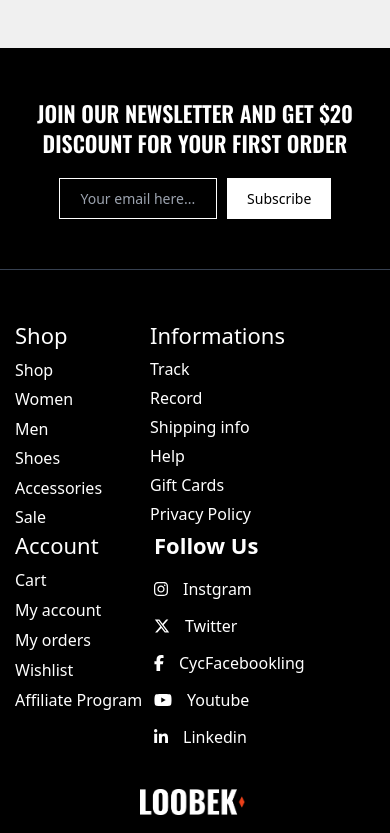
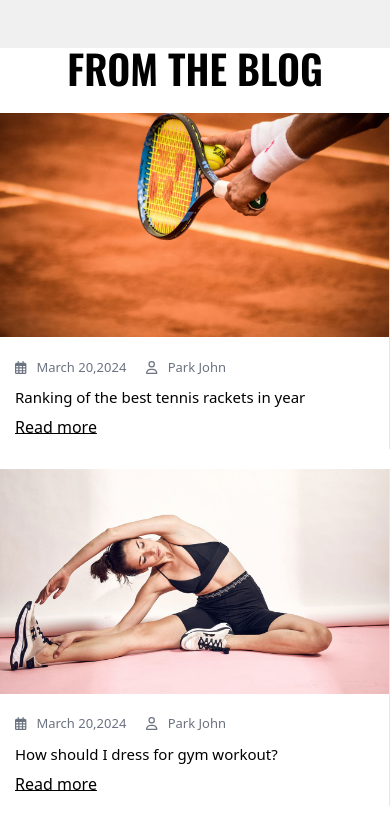
Before and after one commit to Himanshu00100/ProjectL, a React (Create React App) app: page / in a window 390 px wide. Shown: the part 5371-6204 px from the top of the page. Built offline with nearby package versions, Linux system fonts and the light colour scheme.

Commit message:
responsive code for banners and hero sections updated

```diff
--- a/src/Components/Main/Main.js
+++ b/src/Components/Main/Main.js
@@ -844,20 +844,56 @@ const Main = () => {
 
         {/* From the blog section starts from here */}
 
-        <div className='w-screen hidden h-[442.487px] mb-[100px] white px-[50px]  flex-col gap-y-[25px] '>
-          <h2 className='text-[40px] leading-[40px] font-oswald font-[600] 2xl:text-start'>FROM THE BLOG</h2>
+        <div className='w-screen flex  sm:h-[442.487px] mb-[50px] sm:mb-[100px] white  sm:px-[50px] flex-col gap-y-[25px]  '>
+          <h2 className='text-[40px] leading-[40px] font-oswald font-[600] sm:text-start'>FROM THE BLOG</h2>
 
-          <div className='w-full h-[442.487px] flex'>
+          <div className='w-full 2xl:h-[442.487px] flex flex-col sm:flex-row gap-y-[20px] sm:overflow-x-auto'>
 
             {/* blog 1 from here */}
             <div className='flex'>
-              <div className=' 2xl:h-[349.487px] bg-white 2xl:pr-[40px] border-r-[1px] border-gray-200 flex flex-col gap-y-[20px]'>
+              <div className=' sm:h-[349.487px] bg-white sm:pr-[40px] border-r-[1px] border-gray-200 flex flex-col gap-y-[20px]'>
 
                 {/* blog image 1 */}
-                <div className='2xl:w-[420.325px] 2xl:h-[242.488px] overflow-hidden bg-green-500 flex justify-center items-center '>
-                  <img src={blog1} alt='' className=' 2xl:hover:scale-[1.20] duration-[400ms] ease-out' />
+                <div className='sm:w-[420.325px] sm:h-[242.488px] overflow-hidden bg-green-500 flex justify-center items-center '>
+                  <img src={blog1} alt='' className=' sm:hover:scale-[1.20] duration-[400ms] ease-out' />
                 </div>
-                <div className='w-full h-[92px] bg-white'>
+                <div className='w-full h-[92px] bg-white pl-[15px] sm:pl-[0px]'>
+                  <div className='w-full h-[58px] bg-white flex flex-col gap-x-[10px] gap-y-[10px] '>
+                    {/* date and user  from here */}
+                    <div className='w-full h-[20px] bg-white flex items-center gap-x-[20px] text-gray-500 '>
+                      {/* date */}
+                      <span className='flex items-center gap-x-[10px]'>
+                        <FontAwesomeIcon icon={faCalendarDays} className='text-[13px]' />
+                        <p className='text-[13px] font-[400]'>March 20,2024</p>
+                      </span>
+
+                      {/* user */}
+                      <span className='flex items-center gap-x-[10px]'>
+                        <FontAwesomeIcon icon={faUser} className='text-[13px]' />
+                        <a href='#' className='text-[13px] hover:text-red-500 duration-200 font-[400]'>Park John</a>
+                      </span>
+
+                    </div>
+                    <h4 className='text-[15px] sm:text-[20px] leading-[20px] font-[500] 2xl:text-start hover:text-red-500 duration-300 cursor-pointer text-start'>Ranking of the best tennis rackets in year</h4>
+                  </div>
+                  {/* readmore  */}
+                  <div className='w-full h-[24px] flex justify-start bg-white '>
+                    <a href='#' className=' text-start underline underline-offset-0 hover:text-red-500 duration-200 hover:underline hover:underline-offset-2'>Read more</a>
+                  </div>
+                </div>
+              </div>
+            </div>
+            {/* blog 1 ends here */}
+
+            {/* blog 2 from here */}
+            <div className='flex'>
+              <div className=' sm:h-[349.487px] bg-white 2xl:pl-[40px]  sm:px-[40px] border-r-[1px] border-gray-200 flex flex-col gap-y-[20px]'>
+
+                {/* blog image 2 */}
+                <div className='sm:w-[420.325px] sm:h-[242.488px] overflow-hidden bg-green-500 flex justify-center items-center '>
+                  <img src={blog2} alt='' className=' sm:hover:scale-[1.20] duration-[400ms] ease-out' />
+                </div>
+                <div className='w-full h-[92px] bg-white pl-[15px] sm:pl-[0px] '>
                   <div className='w-full h-[58px] bg-white flex flex-col gap-x-[10px] gap-y-[10px]'>
                     {/* date and user  from here */}
                     <div className='w-full h-[20px] bg-white flex items-center gap-x-[20px] text-gray-500'>
@@ -874,43 +910,7 @@ const Main = () => {
                       </span>
 
                     </div>
-                    <h4 className='text-[20px] leading-[20px] font-[500] 2xl:text-start hover:text-red-500 duration-300 cursor-pointer'>Ranking of the best tennis rackets in year</h4>
-                  </div>
-                  {/* readmore  */}
-                  <div className='w-full h-[24px] flex justify-start bg-white'>
-                    <a href='#' className=' text-start underline underline-offset-0 hover:text-red-500 duration-200 hover:underline hover:underline-offset-2'>Read more</a>
-                  </div>
-                </div>
-              </div>
-            </div>
-            {/* blog 1 ends here */}
-
-            {/* blog 2 from here */}
-            <div className='flex'>
-              <div className=' 2xl:h-[349.487px] bg-white 2xl:px-[40px] border-r-[1px] border-gray-200 flex flex-col gap-y-[20px]'>
-
-                {/* blog image 2 */}
-                <div className='2xl:w-[420.325px] 2xl:h-[242.488px] overflow-hidden bg-green-500 flex justify-center items-center '>
-                  <img src={blog2} alt='' className=' 2xl:hover:scale-[1.20] duration-[400ms] ease-out' />
-                </div>
-                <div className='w-full h-[92px] bg-white'>
-                  <div className='w-full h-[58px] bg-white flex flex-col gap-x-[10px] gap-y-[10px]'>
-                    {/* date and user  from here */}
-                    <div className='w-full h-[20px] bg-white flex items-center gap-x-[20px] text-gray-500'>
-                      {/* date */}
-                      <span className='flex items-center gap-x-[10px]'>
-                        <FontAwesomeIcon icon={faCalendarDays} className='text-[13px]' />
-                        <p className='text-[13px] font-[400]'>March 20,2024</p>
-                      </span>
-
-                      {/* user */}
-                      <span className='flex items-center gap-x-[10px]'>
-                        <FontAwesomeIcon icon={faUser} className='text-[13px]' />
-                        <a href='#' className='text-[13px] hover:text-red-500 duration-200 font-[400]'>Park John</a>
-                      </span>
-
-                    </div>
-                    <h4 className='text-[20px] leading-[20px] font-[500] 2xl:text-start hover:text-red-500 duration-300 cursor-pointer'>How should I dress for gym workout?</h4>
+                    <h4 className='text-[15px] sm:text-[20px] leading-[20px] font-[500] 2xl:text-start hover:text-red-500 duration-300 cursor-pointer text-start'>How should I dress for gym workout?</h4>
                   </div>
                   {/* readmore  */}
                   <div className='w-full h-[24px] flex justify-start bg-white'>
@@ -922,8 +922,8 @@ const Main = () => {
             {/* blog 2 ends here */}
 
             {/* blog 3 from here */}
-            <div className='flex'>
-              <div className=' 2xl:h-[349.487px] bg-white 2xl:pl-[40px]  flex flex-col gap-y-[20px]'>
+            <div className='sm:flex hidden'>
+              <div className='2xl:h-[349.487px] bg-white sm:pl-[40px]   flex flex-col gap-y-[20px]'>
 
                 {/* blog image 3 */}
                 <div className='2xl:w-[420.325px] 2xl:h-[242.488px] overflow-hidden bg-green-500 flex justify-center items-center '>
@@ -964,14 +964,14 @@ const Main = () => {
         {/* From the blog section ends here */}
 
         {/* instagram section from here */}
-        <div className='w-screen hidden h-[464px] bg-[#f1f1f1] px-[50px]  justify-center items-center'>
+        <div className='w- hidden 2xl:flex flex-col sm:flex-row h-auto 2xl:h-[464px] bg-[#f1f1f1] 2xl:px-[50px]  justify-center items-center '>
           <div className='w-full flex flex-col gap-y-[30px]'>
-            <h2 className='2xl:text-[40px] 2xl:leading-[40px] 2xl:font-[600] font-oswald text-start'>WE ARE ON INSTAGRAM</h2>
-            <div className='w-full flex gap-x-[5px]'>
+            <h2 className='text-[28px]  2xl:text-[40px] 2xl:leading-[40px] font-[600] font-oswald text-start'>WE ARE ON INSTAGRAM</h2>
+            <div className='w-full  flex flex-col  gap-y-[20px]  sm:flex-row gap-x-[5px] justify-center items-center overflow-x-auto'>
 
               {/* post 1 from here */}
 
-              <div className='postsection 2xl:w-[199.562px] 2xl:h-[199.562px] bg-white relative overflow-hidden'>
+              <div className='postsection w-[199.562px] h-[199.562px] bg-white relative overflow-hidden'>
                 <img src={img1} alt='' className='post duration-[400ms] ease-out ' />
                 <div className='absolute overlay top-0 right-0 bottom-0 left-0  flex justify-center items-center duration-[400ms] ease-out'>
                   <FontAwesomeIcon icon={faInstagram} className='instagram text-white text-[35px] opacity-0 duration-[400ms] ease-out' />
@@ -981,7 +981,7 @@ const Main = () => {
 
               {/* post 2 from here */}
 
-              <div className='postsection 2xl:w-[199.562px] 2xl:h-[199.562px] bg-white relative overflow-hidden'>
+              <div className='postsection  sm:w-[199.562px] sm:h-[199.562px] bg-white relative overflow-hidden'>
                 <img src={img2} alt='' className='post duration-[400ms] ease-out ' />
                 <div className='absolute overlay top-0 right-0 bottom-0 left-0  flex justify-center items-center duration-[400ms] ease-out'>
                   <FontAwesomeIcon icon={faInstagram} className='instagram text-white text-[35px] opacity-0 duration-[400ms] ease-out' />
@@ -991,7 +991,7 @@ const Main = () => {
 
               {/* post 3 from here */}
 
-              <div className='postsection 2xl:w-[199.562px] 2xl:h-[199.562px] bg-white relative overflow-hidden'>
+              <div className='postsection  sm:w-[199.562px] sm:h-[199.562px] bg-white relative overflow-hidden'>
                 <img src={img3} alt='' className='post duration-[400ms] ease-out ' />
                 <div className='absolute overlay top-0 right-0 bottom-0 left-0  flex justify-center items-center duration-[400ms] ease-out'>
                   <FontAwesomeIcon icon={faInstagram} className='instagram text-white text-[40px] opacity-0 duration-[400ms] ease-out' />
@@ -1001,7 +1001,7 @@ const Main = () => {
 
               {/* post 4 from here */}
 
-              <div className='postsection 2xl:w-[199.562px] 2xl:h-[199.562px] bg-white relative overflow-hidden'>
+              <div className='postsection  sm:w-[199.562px] sm:h-[199.562px] bg-white relative overflow-hidden'>
                 <img src={img4} alt='' className='post duration-[400ms] ease-out ' />
                 <div className='absolute overlay top-0 right-0 bottom-0 left-0  flex justify-center items-center duration-[400ms] ease-out'>
                   <FontAwesomeIcon icon={faInstagram} className='instagram text-white text-[40px] opacity-0 duration-[400ms] ease-out' />
@@ -1011,7 +1011,7 @@ const Main = () => {
 
               {/* post 5 from here */}
 
-              <div className='postsection 2xl:w-[199.562px] 2xl:h-[199.562px] bg-white relative overflow-hidden'>
+              <div className='postsection  sm:w-[199.562px] sm:h-[199.562px] bg-white relative overflow-hidden'>
                 <img src={img5} alt='' className='post duration-[400ms] ease-out ' />
                 <div className='absolute overlay top-0 right-0 bottom-0 left-0  flex justify-center items-center duration-[400ms] ease-out'>
                   <FontAwesomeIcon icon={faInstagram} className='instagram text-white text-[40px] opacity-0 duration-[400ms] ease-out' />
@@ -1021,7 +1021,7 @@ const Main = () => {
 
               {/* post 6 from here */}
 
-              <div className='postsection 2xl:w-[199.562px] 2xl:h-[199.562px] bg-white relative overflow-hidden'>
+              <div className='postsection  sm:w-[199.562px] sm:h-[199.562px] bg-white relative overflow-hidden'>
                 <img src={img6} alt='' className='post duration-[400ms] ease-out ' />
                 <div className='absolute overlay top-0 right-0 bottom-0 left-0  flex justify-center items-center duration-[400ms] ease-out'>
                   <FontAwesomeIcon icon={faInstagram} className='instagram text-white text-[40px] opacity-0 duration-[400ms] ease-out' />
@@ -1031,7 +1031,7 @@ const Main = () => {
 
               {/* post 7 from here */}
 
-              <div className='postsection 2xl:w-[199.562px] 2xl:h-[199.562px] bg-white relative overflow-hidden'>
+              <div className='postsection  sm:w-[199.562px] sm:h-[199.562px] bg-white relative overflow-hidden'>
                 <img src={img7} alt='' className='post duration-[400ms] ease-out ' />
                 <div className='absolute overlay top-0 right-0 bottom-0 left-0  flex justify-center items-center duration-[400ms] ease-out'>
                   <FontAwesomeIcon icon={faInstagram} className='instagram text-white text-[40px] opacity-0 duration-[400ms] ease-out' />
```
